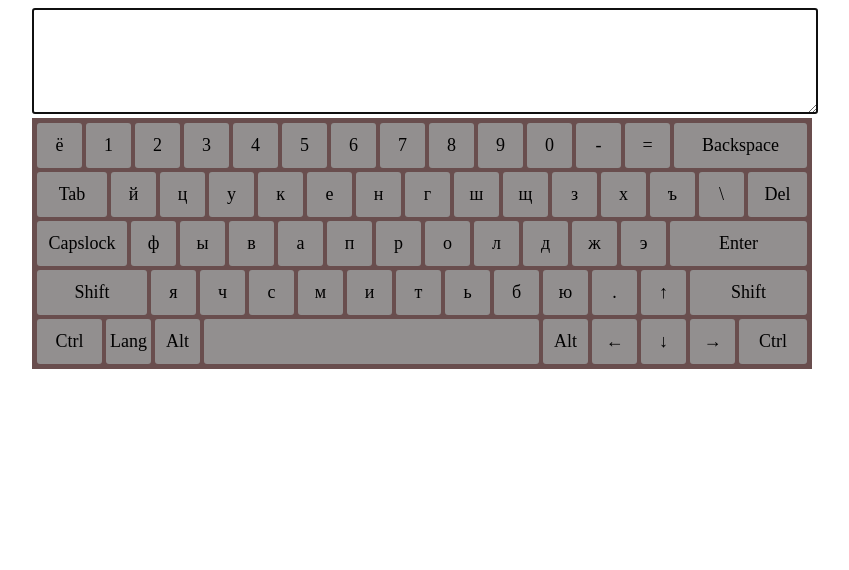
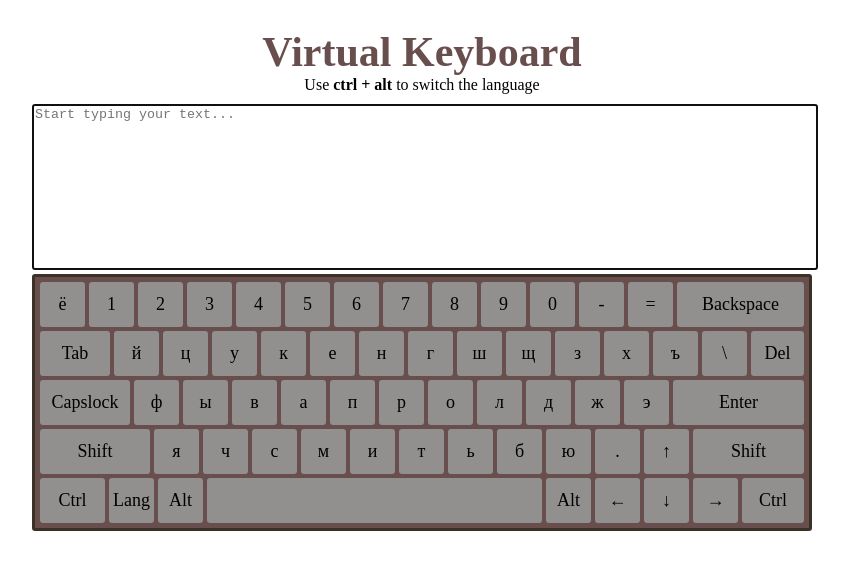
Before and after one commit to Blick7/virtual-keyboard, a website built with webpack: page src/index.html in a window 1280 px wide. Shown: the whole page, without its empty margins (218-1067 px from the left). Built offline with nearby package versions, Linux system fonts and the light colour scheme.

Commit message:
feat: add title, text and remove extra lines of code

```diff
--- a/src/index.js
+++ b/src/index.js
@@ -41,8 +41,6 @@ const generateKeyboard = () => {
 document.addEventListener('DOMContentLoaded', generateKeyboard);
 
 const setButtonSymbol = (button) => {
-  // eslint-disable-next-line no-console
-  // console.log(button.textContent);
   switch (button.textContent.toLowerCase()) {
     case 'tab':
       textarea.innerHTML += '   ';
@@ -92,7 +90,6 @@ const setButtonSymbol = (button) => {
 document.addEventListener('keydown', (event) => {
   if (event.code === 'AltLeft' && event.ctrlKey) {
     langKeys = langKeys === keys.enKeys ? keys.ruKeys : keys.enKeys;
-    // ! add lang func here
     setLanguage(langKeys);
     generateKeyboard();
   }
--- a/src/js/keyboard.js
+++ b/src/js/keyboard.js
@@ -1,6 +1,10 @@
 export const keyboard = `
 <div class="container">
-        <textarea class="text" autofocus></textarea>
+        <div class="info">
+            <h1 class="info__title">Virtual Keyboard</h1>
+            <span class="info__text">Use <strong> ctrl + alt </strong> to switch the language </span>
+        </div>
+        <textarea class="textarea" autofocus placeholder="Start typing your text..."></textarea>
         <div class="keyboard">
             <div class="row">
                 <div class="button" data-code="Backquote"></div>
--- a/src/styles/main.scss
+++ b/src/styles/main.scss
@@ -2,18 +2,36 @@
   margin: 0 auto;
   max-width: 780px;
   width: 100%;
+  padding-top: 20px;
 }
 
-.text {
+.info {
+  text-align: center;
+  padding-bottom: 10px;
+  &__title {
+    color: rgb(105, 78, 78);
+    margin: 0;
+    font-size: 42px;
+  }
+  &__text {
+    margin-top: 0px;
+    font-size: 16px;
+  }
+}
+
+.textarea {
   width: 100%;
   max-width: 780px;
-  height: 100px;
+  height: 160px;
+  resize: none;
 }
 
 .keyboard {
   background-color: rgb(105, 78, 78);
   padding: 3px;
   max-width: 780px;
+  border: 3px solid rgb(58, 50, 38);
+  border-radius: 3px;
 }
 
 .row {
```
